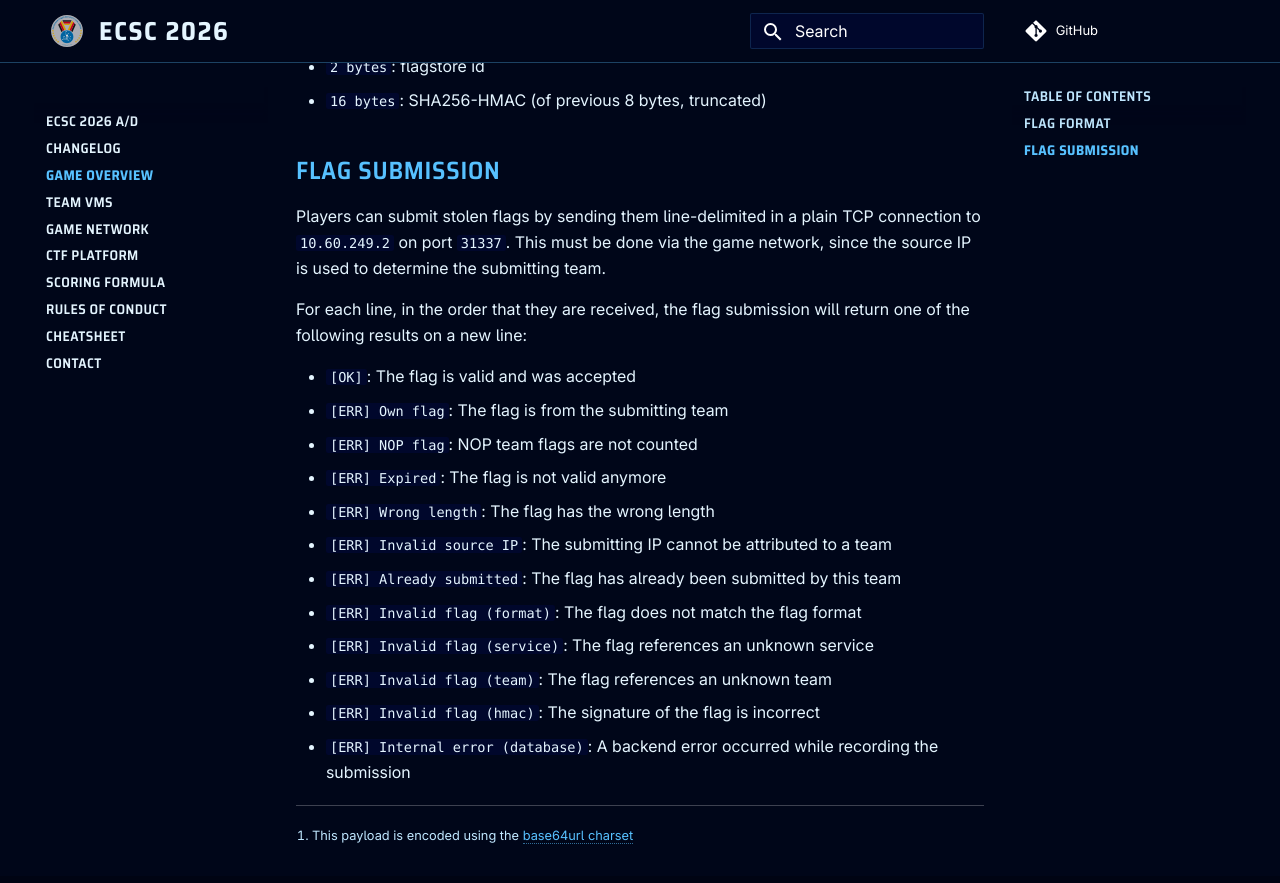
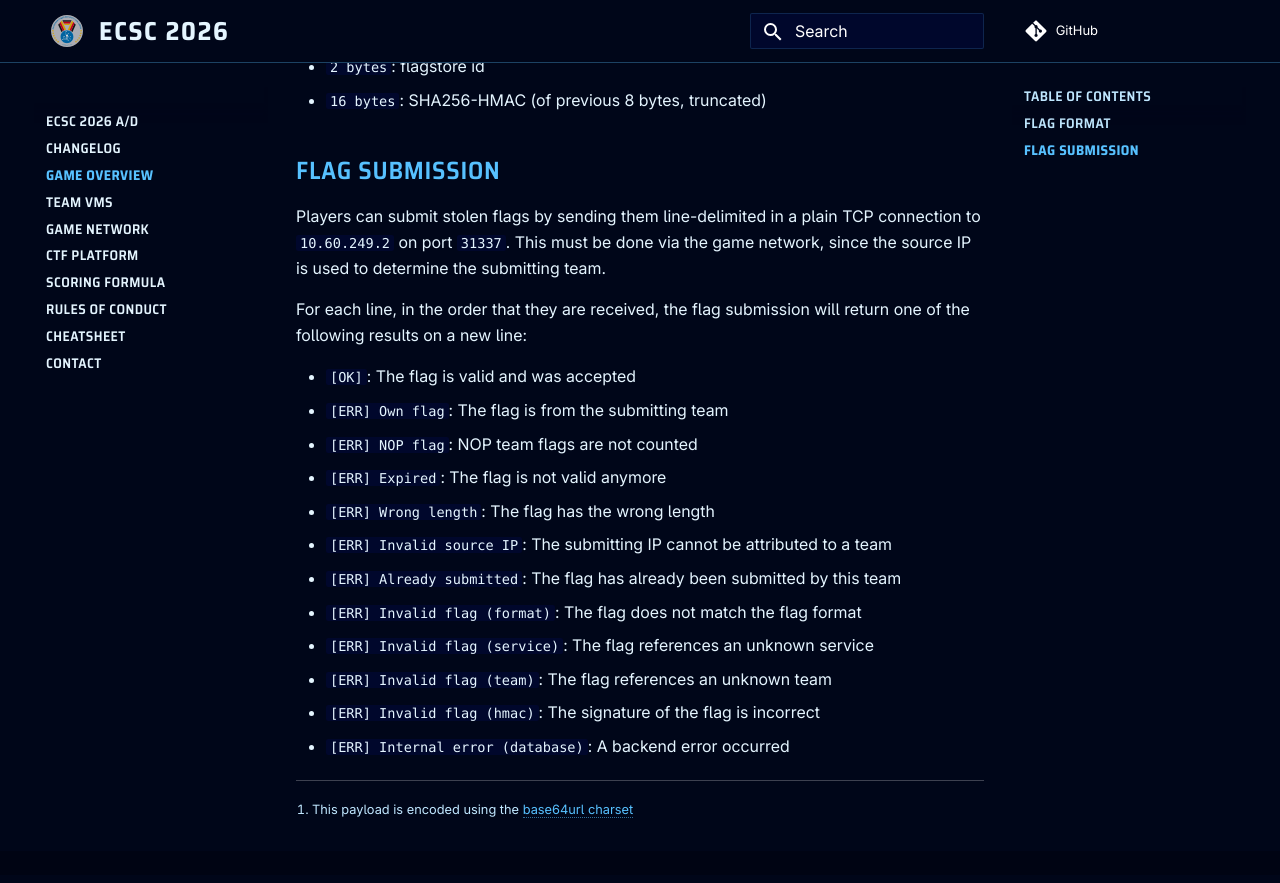
Before and after one commit to Attacking-Lab/ecsc2026-ad-wiki, an MkDocs documentation site: the page built from docs/game.md, in a window 1280 px wide and 900 px high, scrolled down 1463 px. Shown: the top 883 px of the window. Built offline with MkDocs 1.6.1 and Material for MkDocs 9.7.7, drawn with Linux system fonts in a browser that asks for light colours; comment, search, counter and statistics services are not loaded.

Commit message:
Visual touchups, reordering

```diff
--- a/docs/game.md
+++ b/docs/game.md
@@ -82,4 +82,4 @@ return one of the following results on a new line:
 - `[ERR] Invalid flag (service)`: The flag references an unknown service
 - `[ERR] Invalid flag (team)`: The flag references an unknown team
 - `[ERR] Invalid flag (hmac)`: The signature of the flag is incorrect
-- `[ERR] Internal error (database)`: A backend error occurred while recording the submission
+- `[ERR] Internal error (database)`: A backend error occurred
```
Also changed, not shown: docs/index.md (+1 -1 lines), docs/network.md (+0 -2 lines).
